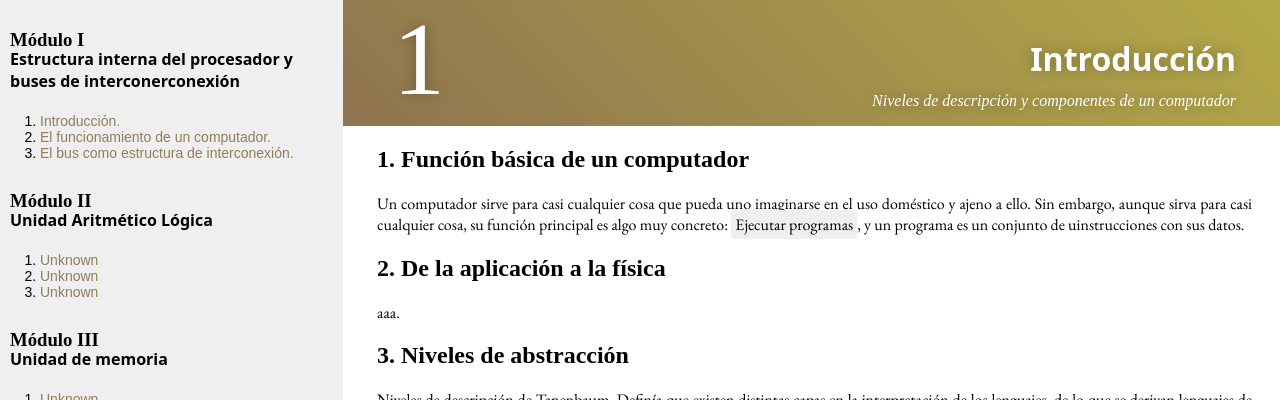
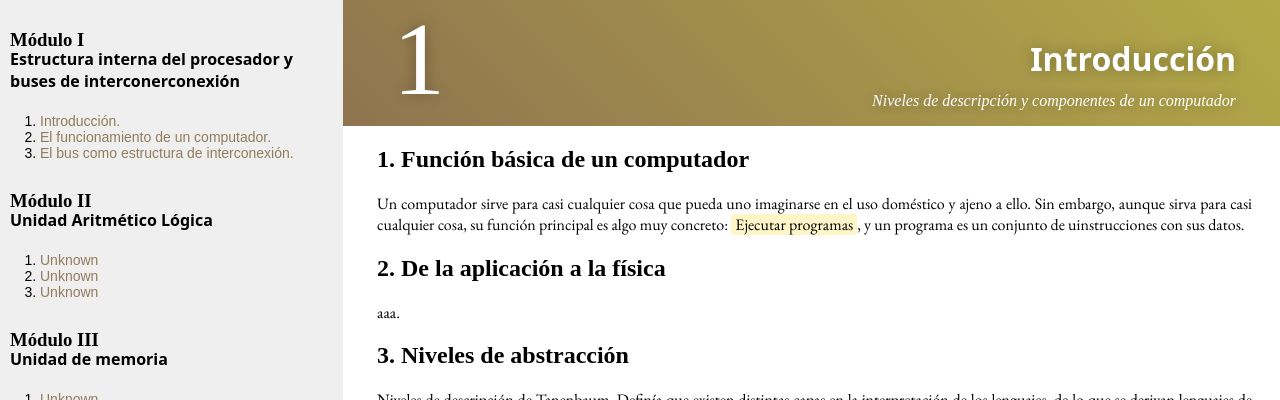
Before and after one commit to dkaerit/EDC, a Jekyll site: the page built from _posts/2020-10-05-TEMA01.md, in a window 1280 px wide. Shown: the top 400 px of the page. Built offline with Jekyll 4.4.1, drawn with Linux system fonts in a browser that asks for light colours; some web fonts are replaced.

Commit message:
Update main.css

```diff
--- a/assets/css/main.css
+++ b/assets/css/main.css
@@ -87,9 +87,9 @@ subtitle {
 }
 
 code.language-plaintext.highlighter-rouge {
-    background: #efefef;
+    background: #fff6c8;
     border-radius: 4px;
-    padding: 4px;
+    padding: 0px 4px;
     font-family: unset!important;
 }
 
```
